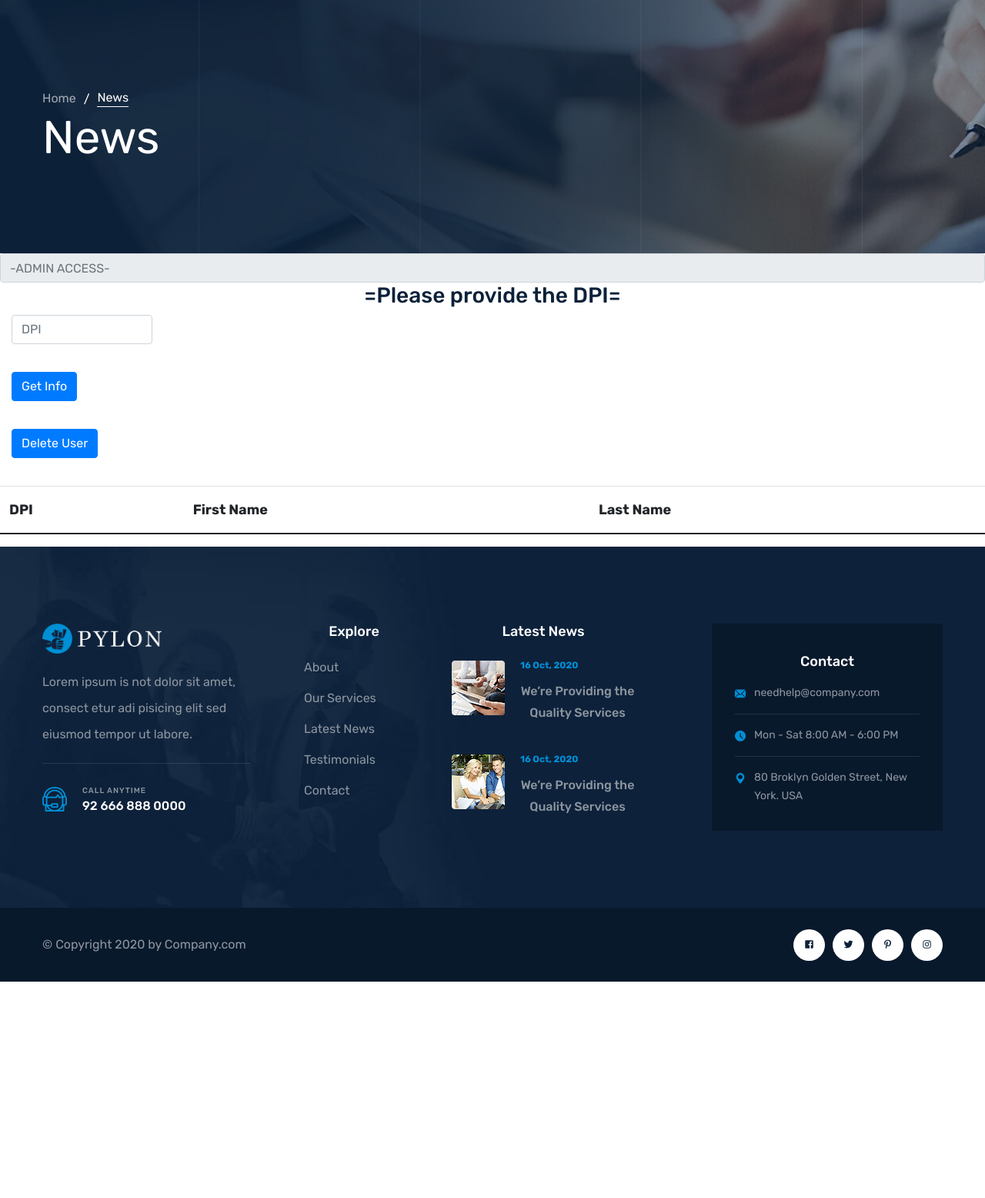
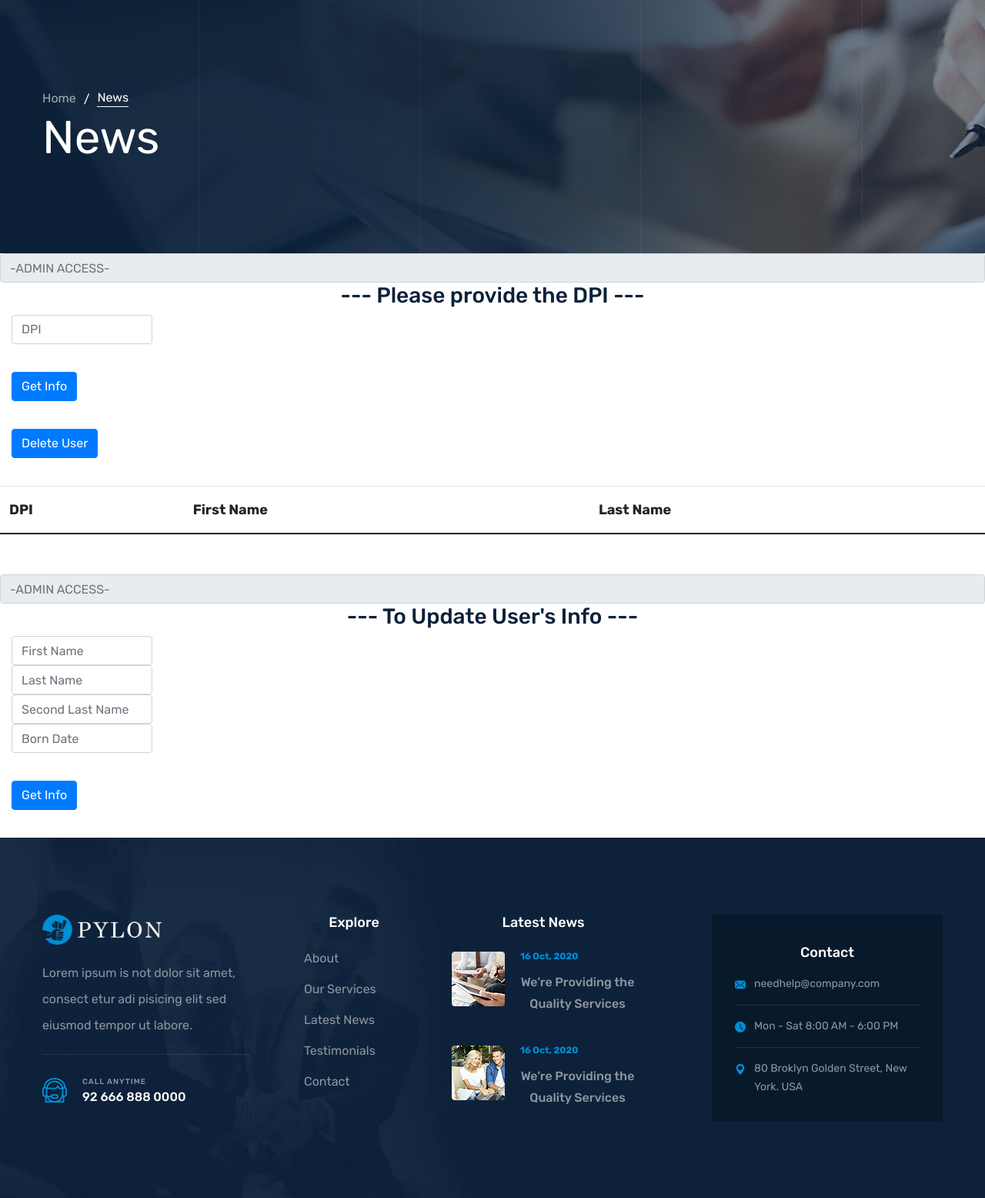
Before and after one commit to Daviixo/BancoUDVProyecto, a PHP site: page /news.php in a window 1280 px wide. Shown: the part 219-1775 px from the top of the page at 77% size. Before the commit the page ends 1494 px from the top, so only its background shows below. Run offline with PHP 8.4, Linux system fonts and the light colour scheme; the visitor is signed in with stand-in values (Sample User, id 1); lists and menus that the app fills with data are empty; some web fonts are replaced.

Commit message:
testing update form

```diff
--- a/BancoAplicaciones/Bank_UDV_30032021/news.php
+++ b/BancoAplicaciones/Bank_UDV_30032021/news.php
@@ -179,7 +179,7 @@ if (isset($_POST['logout'])) {
         </style>
 
         <input class="form-control" style="margin-left: 50tx" type="text" placeholder="-ADMIN ACCESS-" readonly>
-        <h3 style="margin-left: 50tx">=Please provide the DPI=</h3>
+        <h3 style="margin-left: 50tx">--- Please provide the DPI ---</h3>
 
         <div class="col-sm-2">
             <input type="text" class="form-control" id="dpi" placeholder="DPI" maxlength="13">
@@ -207,6 +207,27 @@ if (isset($_POST['logout'])) {
             <tbody id="dataCliente">
             </tbody>
         </table>
+
+        <br>
+
+        <!-- Update User's info -->
+
+        <input class="form-control" style="margin-left: 50tx" type="text" placeholder="-ADMIN ACCESS-" readonly>
+        <h3 style="margin-left: 50tx">--- To Update User's Info ---</h3>
+
+        <div class="col-sm-2">
+            <input type="text" class="form-control" id="fname" placeholder="First Name" maxlength="50">
+            <input type="text" class="form-control" id="lname" placeholder="Last Name" maxlength="50">
+            <input type="text" class="form-control" id="slname" placeholder="Second Last Name" maxlength="50">
+            <input type="text" class="form-control" id="bdate" placeholder="Born Date" maxlength="50">
+        </div><br>
+
+        <div class="col-sm-10">
+            <button type="button" onclick="updateInfo()" class="btn btn-primary">Get Info</button>
+            <br>
+        </div><br>
+
+        <!-- END OF Update User's info -->
 
         <!--FINAL DE FORMULARIO-->
 
@@ -502,6 +523,46 @@ if (isset($_POST['logout'])) {
         }
     </script>
 
+    <script>
+        function updateInfo() {
+
+            var dpi = document.getElementById("dpi").value;
+            var firstName = document.getElementById("fname").value;
+            var lastName = document.getElementById("lname").value;
+            var secondLastName = document.getElementById("slname").value;
+            var typeIde = 1;
+            var bornDate = document.getElementById("bdate").value;
+
+            fetch("https://banco-vivienda.club/clientes/actualizacion", {
+                    "method": "PUT",
+                    "headers": {
+                        "content-type": "application/json",
+                        "authorization": "Bearer eyJhbGciOiJIUzI1NiIsInR5cCI6IkpXVCJ9.eyJpZFN1Y3Vyc2FsIjo1LCJ1c2VybmFtZSI6IlNVQ1VSU0FMMSIsInBhc3N3b3JkIjoicXdlcnR5IiwiaWF0IjoxNjE5NTQ3NzQ0LCJleHAiOjE2MjI2NTgxNDR9.1awdMkX9_Ajun1OLcYXD19_UbtKVgx4Uzbmy55Jlrt4",
+                        'Accept': 'application/json'
+                    },
+                    "body": JSON.stringify({
+                        "dpi": dpi,
+                        "name": firstName,
+                        "lastNameOne": lastName,
+                        "lastNameTwo": secondLastName,
+                        "typeIde": typeIde,
+                        "bornDate": bornDate
+                    })
+                })
+                .then(
+                    response => response.json()
+                )
+                .then(response => {
+                    alert("User's info updated successfully!");
+                    console.log(response);
+                })
+                .catch(err => {
+                    console.error(err);
+                });
+
+        }
+    </script>
+
 </body>
 
 </html>
```
